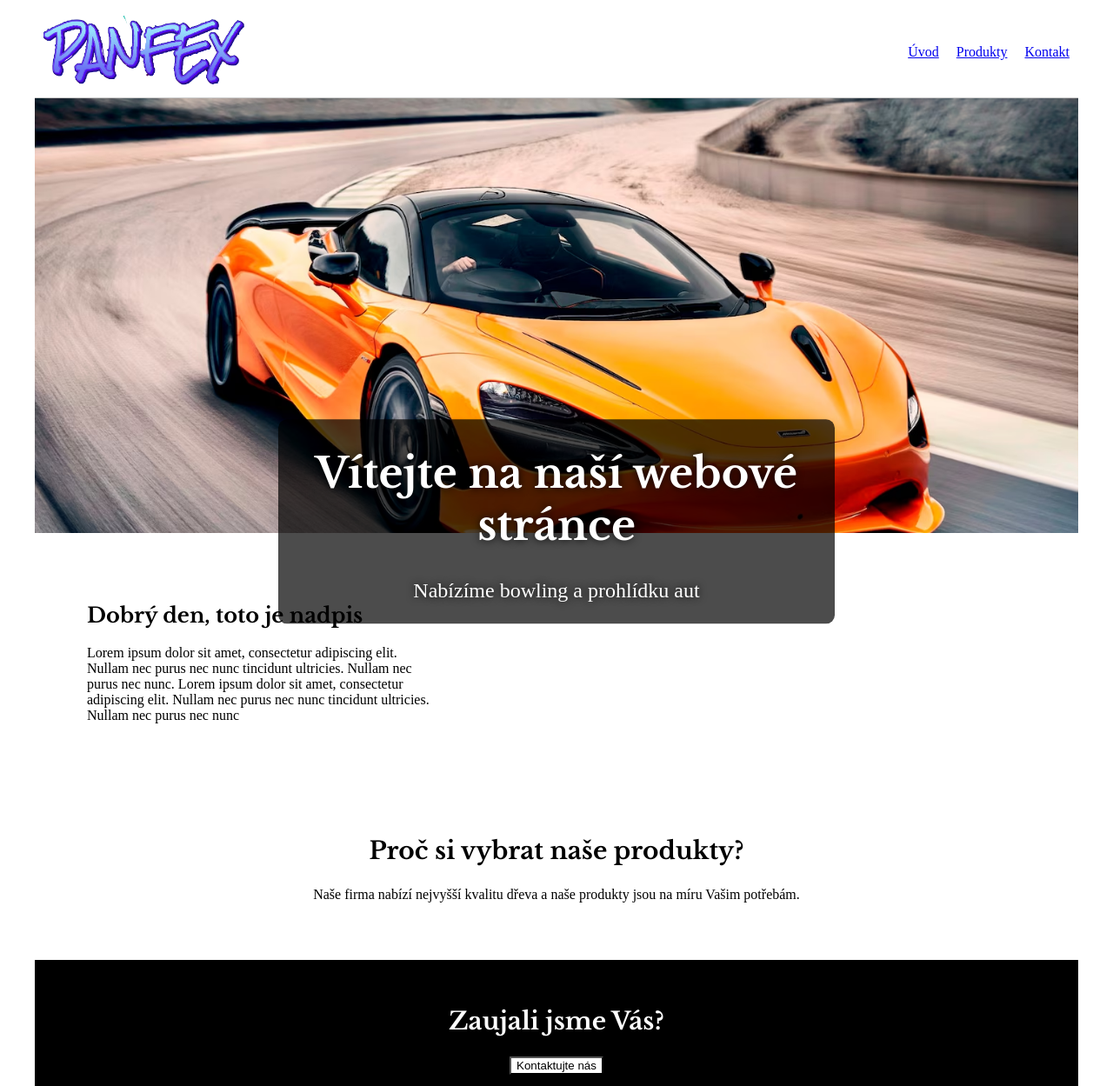
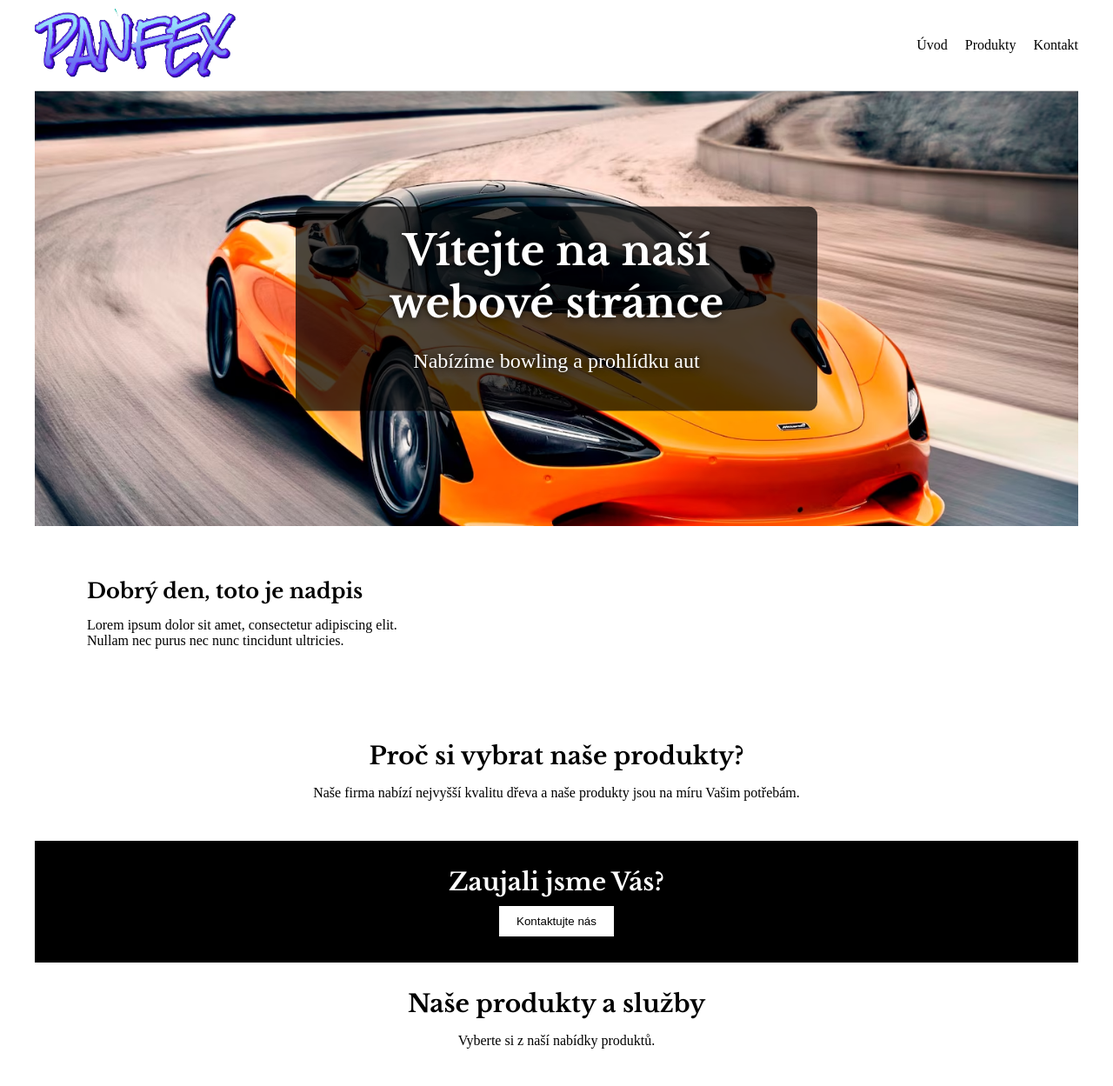
Before and after one commit to jirka834/skolni-web, a plain HTML site: page index.html in a window 1280 px wide. Shown: the top 1249 px of the page at 87% size. Drawn offline with nearby package versions, Linux system fonts and the light colour scheme; grey boxes are pictures that could not be loaded; a web font is replaced by a local one.

Commit message:
opravy 3

```diff
--- a/index.html
+++ b/index.html
@@ -1,18 +1,18 @@
 
-    <!DOCTYPE html>
+<!DOCTYPE html>
 <html lang="cs">
 <head>
     <meta charset="UTF-8">
     <meta name="viewport" content="width=device-width, initial-scale=1.0">
     <link rel="stylesheet" href="style.css">
-    <title>romanbowling</title>
+    <title>Roman Bowling</title>
 </head>
 <body>
 
     <div id="website">
         <header>
             <div class="logo">
-                <img src="logo2.png" alt="Martin s.r.o.">
+                <img src="logo2.png" alt="Logo Martin s.r.o.">
             </div>
             <nav>
                 <ul>
@@ -25,6 +25,7 @@
 
         <div class="banner">
             <div class="banner-image">
+                <!-- Obrázek banneru -->
             </div>
             <div class="banner-text">
                 <h1>Vítejte na naší webové stránce</h1>
@@ -32,15 +33,15 @@
             </div>
         </div>
 
-        <div style="max-width: 400px;padding: 60px;">
+        <div style="max-width: 400px; padding: 60px;">
             <h2>Dobrý den, toto je nadpis</h2>
-            <p>Lorem ipsum dolor sit amet, consectetur adipiscing elit. Nullam nec purus nec nunc tincidunt ultricies. Nullam nec purus nec nunc. Lorem ipsum dolor sit amet, consectetur adipiscing elit. Nullam nec purus nec nunc tincidunt ultricies. Nullam nec purus nec nunc</p>
+            <p>Lorem ipsum dolor sit amet, consectetur adipiscing elit. Nullam nec purus nec nunc tincidunt ultricies.</p>
         </div>
+
         <div class="heading">
             <h2>Proč si vybrat naše produkty?</h2>
             <p>Naše firma nabízí nejvyšší kvalitu dřeva a naše produkty jsou na míru Vašim potřebám.</p>
         </div>
-
 
         <div class="heading theme-primary">
             <h2>Zaujali jsme Vás?</h2>
@@ -51,6 +52,8 @@
             <h2>Naše produkty a služby</h2>
             <p>Vyberte si z naší nabídky produktů.</p>
         </div>
+
+        <!-- Sekce produktu -->
         <div class="product section">
             <div class="product-info">
                 <h2>Dubový masivní stůl</h2>
@@ -60,16 +63,17 @@
                 <img src="https://picsum.photos/800/401" alt="Dubový masivní stůl">
             </div>
         </div>
+
         <div class="product section reverse">
             <div class="product-info">
                 <h2>Dubový masivní stůl</h2>
-                <p>Masivní dubový stůl o rozměrech 800×1200 ..</p>
+                <p>Masivní dubový stůl o rozměrech 800×1200 mm s více možnostmi.</p>
             </div>
             <div class="product-image">
                 <img src="https://picsum.photos/800/400" alt="Dubový masivní stůl">
             </div>
         </div>
+    </div>
 
-
-    </body>
+</body>
 </html>
--- a/style.css
+++ b/style.css
@@ -1,28 +1,36 @@
 @import url('https://fonts.googleapis.com/css2?family=Fauna+One&family=Libre+Baskerville:ital,wght@0,400;0,700;1,400&display=swap');
 
+/* Základní styl stránky */
 body {
     font-family: "Fauna One", serif;
     font-weight: 400;
     font-style: normal;
+    margin: 0;
+    padding: 0;
+    box-sizing: border-box;
 }
 
-h1,h2,h3,h4,h5 {
+/* Nadpisy */
+h1, h2, h3, h4, h5 {
     font-family: "Libre Baskerville", serif;
     font-weight: 700;
     font-style: normal;
+    margin: 0;
 }
 
-
+/* Kontejner webu */
 #website {
     max-width: 1200px;
     margin: 0 auto;
+    padding: 0 15px;
 }
 
+/* Hlavička */
 header {
     display: flex;
     justify-content: space-between;
     align-items: center;
-	padding: 10px;
+    padding: 10px 0;
     border-bottom: 1px solid #ccc;
 }
 
@@ -34,14 +42,29 @@ nav ul {
     list-style: none;
     display: flex;
     gap: 20px;
+    margin: 0;
+    padding: 0;
 }
 
+nav ul li a {
+    text-decoration: none;
+    color: #000;
+    transition: color 0.3s;
+}
+
+nav ul li a:hover {
+    color: #AF47E8;
+}
+
+/* Banner */
 .banner {
     width: 100%;
     height: 500px;
     overflow: hidden;
     background-color: #AF47E8;
+    position: relative;
 }
+
 .banner-image {
     width: 100%;
     height: 100%;
@@ -49,7 +72,7 @@ nav ul {
     background-image: url("baner.avif");
     background-size: cover;
     background-position: center;
-	transition: all .5s;
+    transition: transform 0.5s ease;
     opacity: 1;
 }
 
@@ -59,37 +82,37 @@ nav ul {
 
 .banner-text {
     position: absolute;
-	top: 75%;
+    top: 50%;
     left: 50%;
     transform: translate(-50%, -50%);
     color: white;
     text-align: center;
-	text-shadow: 0px 0px 10px rgba(0,0,0,0.9);
-	background-color: rgba(0,0,0,.7);
-	padding: 0px 30px;
-	border-radius:10px;
+    text-shadow: 0 0 10px rgba(0, 0, 0, 0.9);
+    background-color: rgba(0, 0, 0, 0.7);
+    padding: 20px 30px;
+    border-radius: 10px;
 }
 
 .banner-text h1 {
     font-size: 48px;
     font-weight: bold;
+    margin-bottom: 10px;
 }
 
 .banner-text p {
     font-size: 24px;
 }
 
-.heading {
-    text-align: center;
-    margin-bottom: 20px;
-}
+/* Nadpisy sekcí */
 .heading {
     text-align: center;
     padding: 30px 0;
+    margin: 0;
 }
 
 .heading h2 {
     font-size: 28px;
+    margin-bottom: 10px;
 }
 
 .theme-primary {
@@ -100,35 +123,43 @@ nav ul {
 .theme-primary .btn {
     background-color: white;
     color: black;
+    border: none;
+    padding: 10px 20px;
+    cursor: pointer;
+    transition: background-color 0.3s;
 }
 
-.heading {
-    text-align: center;
-    padding: 30px 0;
+.theme-primary .btn:hover {
+    background-color: #ddd;
 }
 
-.heading h2 {
-    font-size: 28px;
-}
-
+/* Produkty */
 .product {
     display: flex;
     margin-bottom: 20px;
     background-color: #e6e6e6;
+    flex-wrap: wrap;
 }
 
 .product-info {
     padding: 40px;
     flex: 1;
+    min-width: 300px;
 }
 
 .product-image {
     flex: 1;
+    min-width: 300px;
+    display: flex;
+    align-items: center;
+    justify-content: center;
 }
 
 .product-image img {
     max-width: 100%;
+    border-radius: 10px;
 }
+
 .product.reverse {
     flex-direction: row-reverse;
 }
```
Lines whose indentation alone changed are shown as unchanged.
